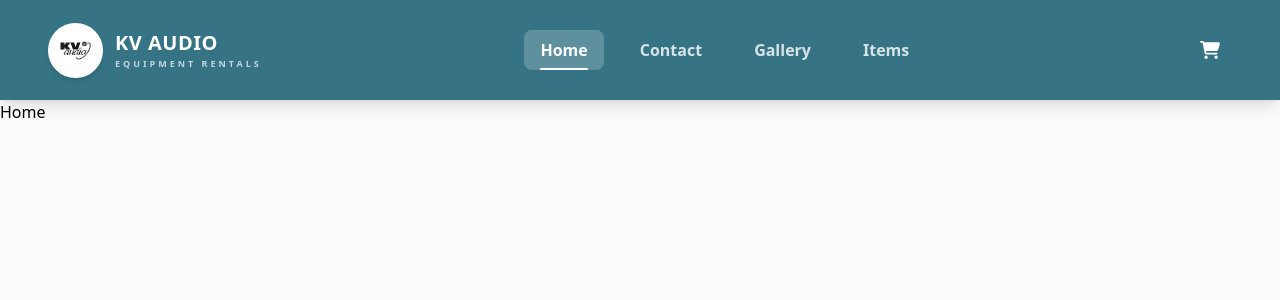
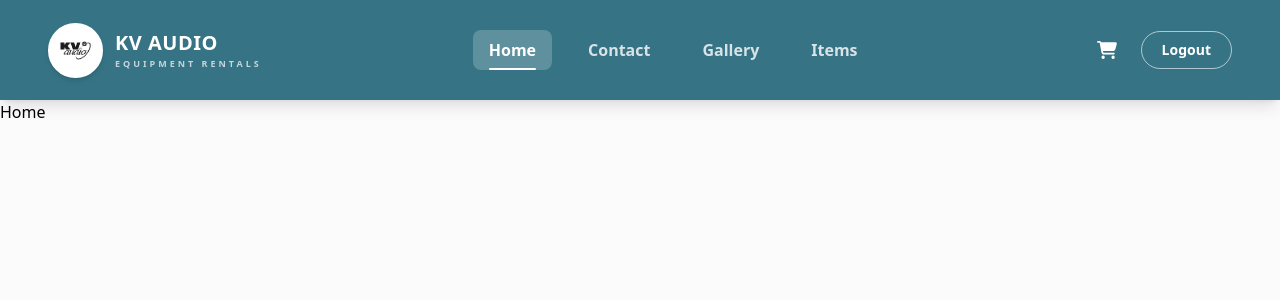
Before and after one commit to hiruvi-senadheera/kv-audio-frontend, a React (Vite) app: page / in a window 1280 px wide. Shown: the top 300 px of the page. Built offline with nearby package versions, Linux system fonts and the light colour scheme; sample sign-in values are in the browser's storage.

Commit message:
implement logout

```diff
--- a/src/components/header.jsx
+++ b/src/components/header.jsx
@@ -1,48 +1,3 @@
-// import { useState } from "react";
-// import { FaCartShopping } from "react-icons/fa6";
-// import { GiHamburgerMenu } from "react-icons/gi";
-// import { Link } from "react-router-dom";
-// import MobileNavPanel from "./mobileNavPanel";
-
-
-// export default function Header(){
-
-//     const [navPanelOpen, setNavPanelOpen] = useState(false)
-
-//     return(
-
-//         <header className="w-full h-[100px] shadow-xl flex justify-center items-center relative bg-accent text-white px-10">
-
-//             <img src="/kv-logo.png" alt="logo" className="w-[100px] h-[100px] object-cover absolute left-1 border-[3px] rounded-full"/>
-//             <Link to="/" className="hidden md:block text-[25px] font-bold m-2">
-//                 Home
-//             </Link>
-//             <Link to="/contact" className="hidden md:block text-[25px] font-bold m-2">
-//                 Contact
-//             </Link>
-//             <Link to="/gallery" className="hidden md:block text-[25px] font-bold m-2">
-//                 Gallery
-//             </Link>
-//             <Link to="/items" className="hidden md:block text-[25px] font-bold m-2">
-//                 Items
-//             </Link>
-//             <Link to="/booking" className="hidden md:block text-[25px] font-bold m-2 absolute right-3">
-//                 <FaCartShopping/>
-//             </Link>
-
-//             <GiHamburgerMenu className="md:hidden absolute right-6 text-[24px]" onClick={
-//                 ()=>{
-//                     setNavPanelOpen(true)
-//                 }
-//             }/>
-//             <MobileNavPanel isOpen = {navPanelOpen} setOpen = {setNavPanelOpen}/>
-
-//         </header>
-
-//     )
-
-// }
-
 
 import { useState } from "react"
 import { FaCartShopping } from "react-icons/fa6"
@@ -54,6 +9,8 @@ import MobileNavPanel from "./mobileNavPanel"
 export default function Header() {
 
     const [navPanelOpen, setNavPanelOpen] = useState(false)
+
+    const token = localStorage.getItem("token")
 
     const location = useLocation()
 
@@ -156,6 +113,18 @@ export default function Header() {
 
                     </Link>
 
+                    {/* Logout button */}
+                    {token != null && (
+                        <button onClick={() => {
+                            localStorage.removeItem("token")
+                            window.location.href = "/login"
+                        }}
+                        className="rounded-full border border-white/60 px-3 py-2 text-xs font-semibold text-white transition-all duration-300 hover:bg-white hover:text-accent active:scale-95 sm:px-4 sm:text-sm md:px-5 md:py-2"
+                        >
+                            Logout
+                        </button>
+                    )}
+
 
                     {/* Mobile Menu Button */}
 
```
